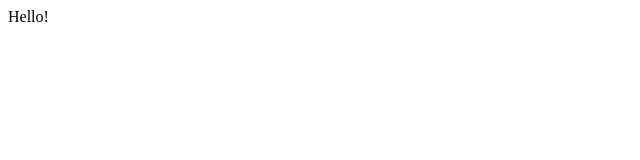
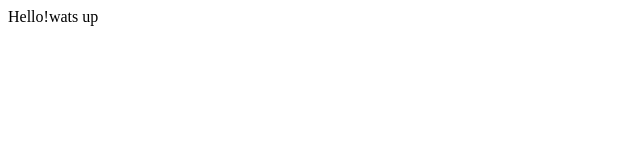
Before and after one commit to ansitun/swiftbike, a plain HTML site: page index.html in a window 1280 px wide. Shown: the full height of the page, 0-640 px from the left. Drawn offline with Linux system fonts and the light colour scheme.

Commit message:
msgcommited

```diff
--- a/index.html
+++ b/index.html
@@ -2,6 +2,6 @@
 <head>
 </head>
 <body>
-Hello!
+Hello!wats up
 </body>
 </html>
```
